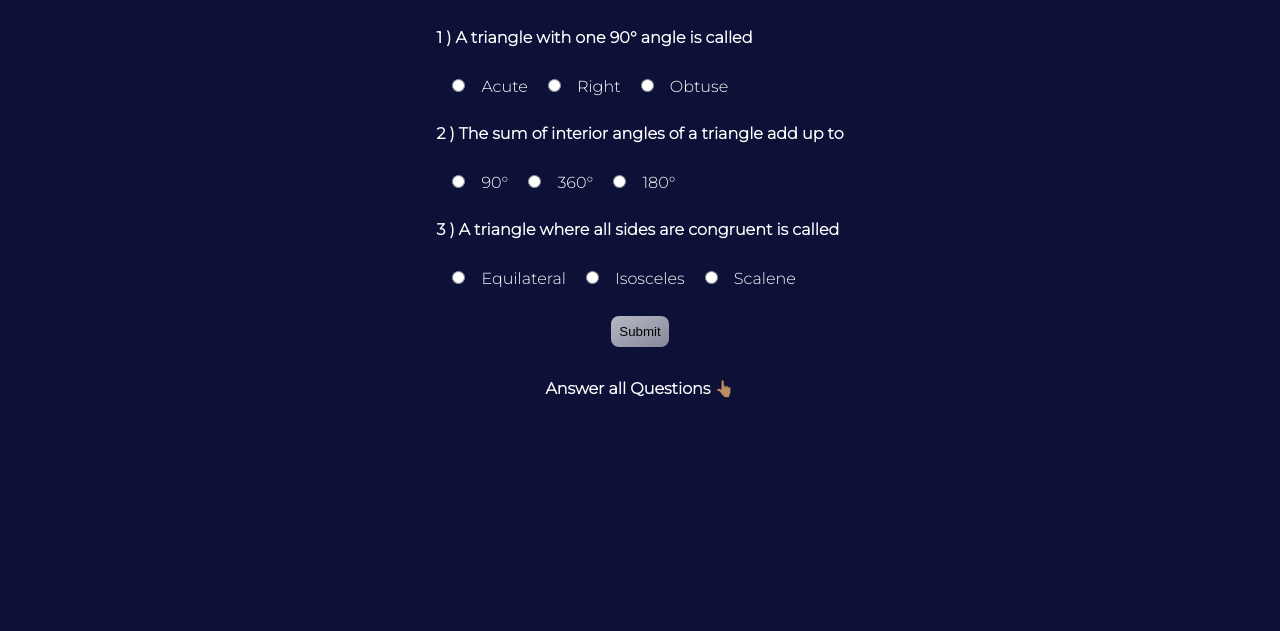
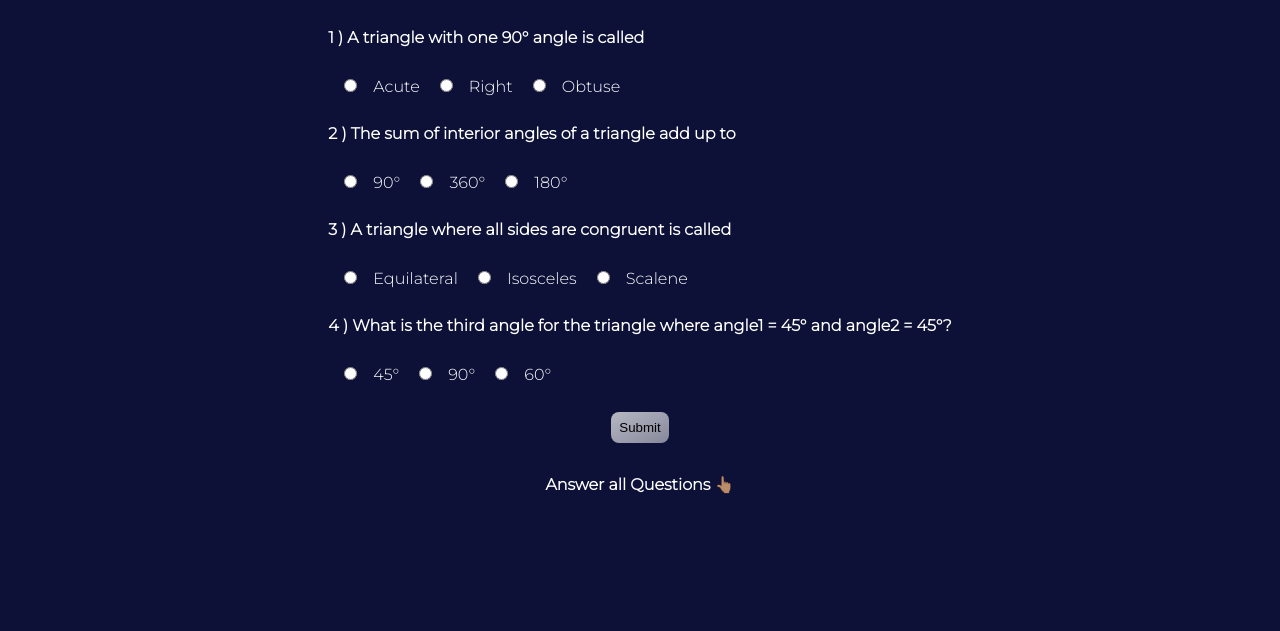
Before and after one commit to samyukthasudhakar/all-about-triangles, a plain HTML site: page triangleQuiz.html in a window 1280 px wide. Both pictures are taken after a click on the button "Submit". Shown: the part 100-731 px from the top of the page. Drawn offline with Linux system fonts and the light colour scheme.

Commit message:
feat : question added

```diff
--- a/triangleQuiz.html
+++ b/triangleQuiz.html
@@ -46,6 +46,14 @@
                     <label><input type="radio" class = "quiz-radio" name="question3" value="Isosceles">Isosceles</label>
                     <label><input type="radio" class = "quiz-radio" name="question3" value="Scalene">Scalene</label>
                 </div>
+                <div>
+                    <p>
+                        4 ) What is the third angle for the triangle where angle1 = 45° and angle2 = 45°?
+                    </p>
+                    <label><input type="radio" class = "quiz-radio" name="question4" value="45°">45°</label>
+                    <label><input type="radio" class = "quiz-radio" name="question4" value="90°">90°</label>
+                    <label><input type="radio" class = "quiz-radio" name="question4" value="60°">60°</label>
+                </div>
             </form>
             <button id="check">Submit</button>
             <p id="result"></p>
--- a/triangleQuiz.js
+++ b/triangleQuiz.js
@@ -2,7 +2,7 @@ const quizForm = document.querySelector(".quiz-Form");
 const check = document.querySelector("#check");
 const result = document.querySelector("#result");
 
-var correctAnswers = ["Right","180°","Equilateral"];
+var correctAnswers = ["Right","180°","Equilateral","90°"];
 
 function checkAnswers(){
     var count=0;
@@ -15,11 +15,11 @@ function checkAnswers(){
         index = index + 1;
     }
 
-    if(index!=3){
+    if(index!=4){
         result.innerText="Answer all Questions 👆🏽";
     }
     else{
-        result.innerText="Score : "+count+"/3";
+        result.innerText="Score : "+count+"/4";
     }
 
 }
```
